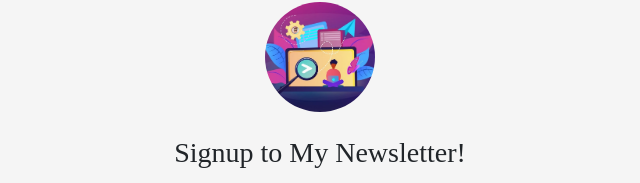
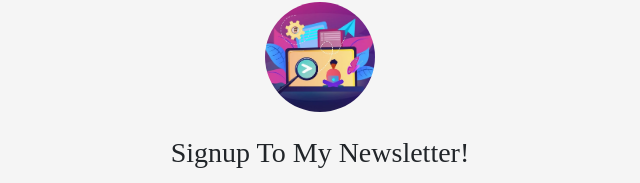
Before and after one commit to vipinpatidar/NewsletteWebapp-, a website: page newsLetter.html in a window 1280 px wide. Shown: the part 883-1066 px from the top of the page, 320-960 px from the left. Drawn offline with nearby package versions, Linux system fonts and the light colour scheme; a web font is replaced by a local one.

Commit message:
change in newsletter

```diff
--- a/newsLetter.html
+++ b/newsLetter.html
@@ -44,7 +44,7 @@
 <main class="form-signin w-100 ">
   <form action="/" method="post">
     <img class="mb-4 imag" src="images/logo2.jpg" alt="" >
-    <h1 class="h3 mb-3 fw-normal">Signup to My Newsletter!</h1>
+    <h1 class="h3 mb-3 fw-normal">Signup To My Newsletter!</h1>
 
     <div class="form-floating">
       <input type="text" class="form-control top" id="floatingInput" name="fName" placeholder="First Name">
```
